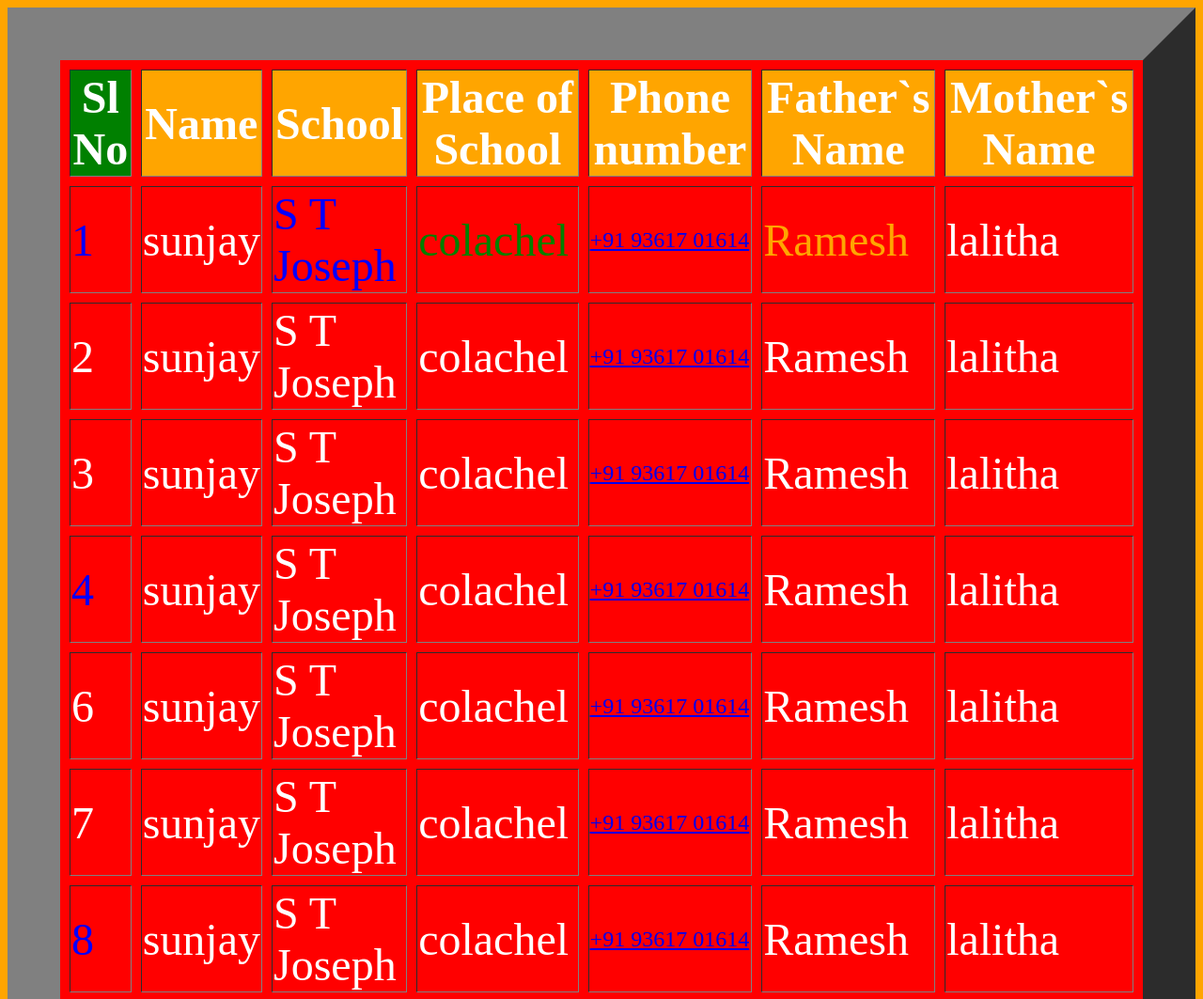
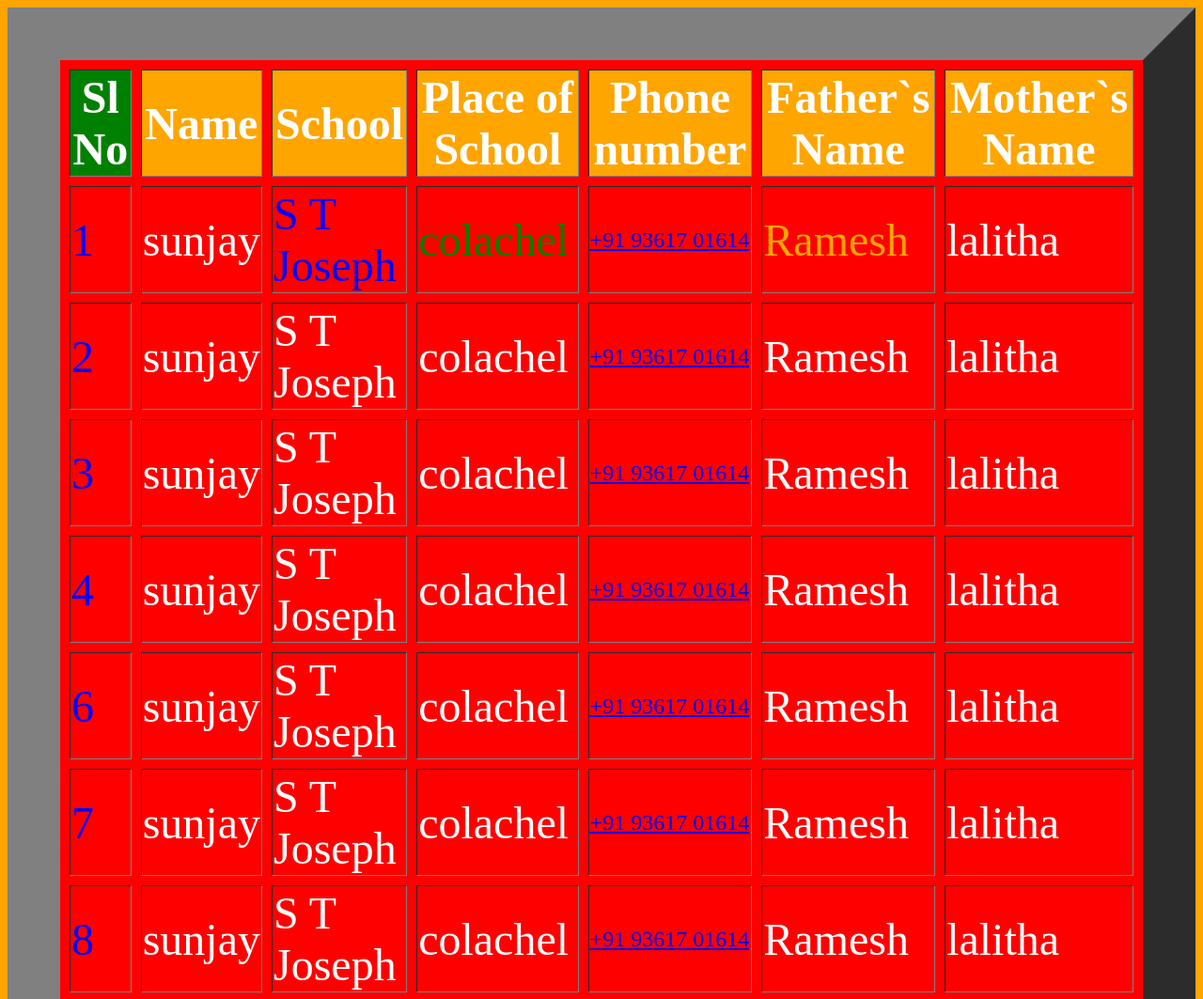
Before and after one commit to Ajay20062/computer, a plain HTML site: page me.html in a window 1280 px wide. Shown: the top 1063 px of the page at 94% size. Drawn offline with Linux system fonts and the light colour scheme.

Commit message:
1 file modified

```diff
--- a/me.html
+++ b/me.html
@@ -54,7 +54,7 @@
 		</tr>
 		<tr>
 			<td>
-				<font size=20 color="white">2
+				<font size=20 color="blue">2
 			</td>
 			<td>
 				<font size=20 color="white">sunjay
@@ -77,7 +77,7 @@
 		</tr>
 		<tr>
 			<td>
-				<font size=15 color="white">3
+				<font size=15 color="blue">3
 			</td>
 			<td>
 				<font size=15 color="white">sunjay
@@ -123,7 +123,7 @@
 		</tr>
 		<tr>
 			<td>
-				<font size=25 color="white">6
+				<font size=25 color="blue">6
 			</td>
 			<td>
 				<font size=25 color="white">sunjay
@@ -146,7 +146,7 @@
 		</tr>
 		<tr>
 			<td>
-				<font size=25 color="white">7
+				<font size=25 color="blue">7
 			</td>
 			<td>
 				<font size=25 color="white">sunjay
```
